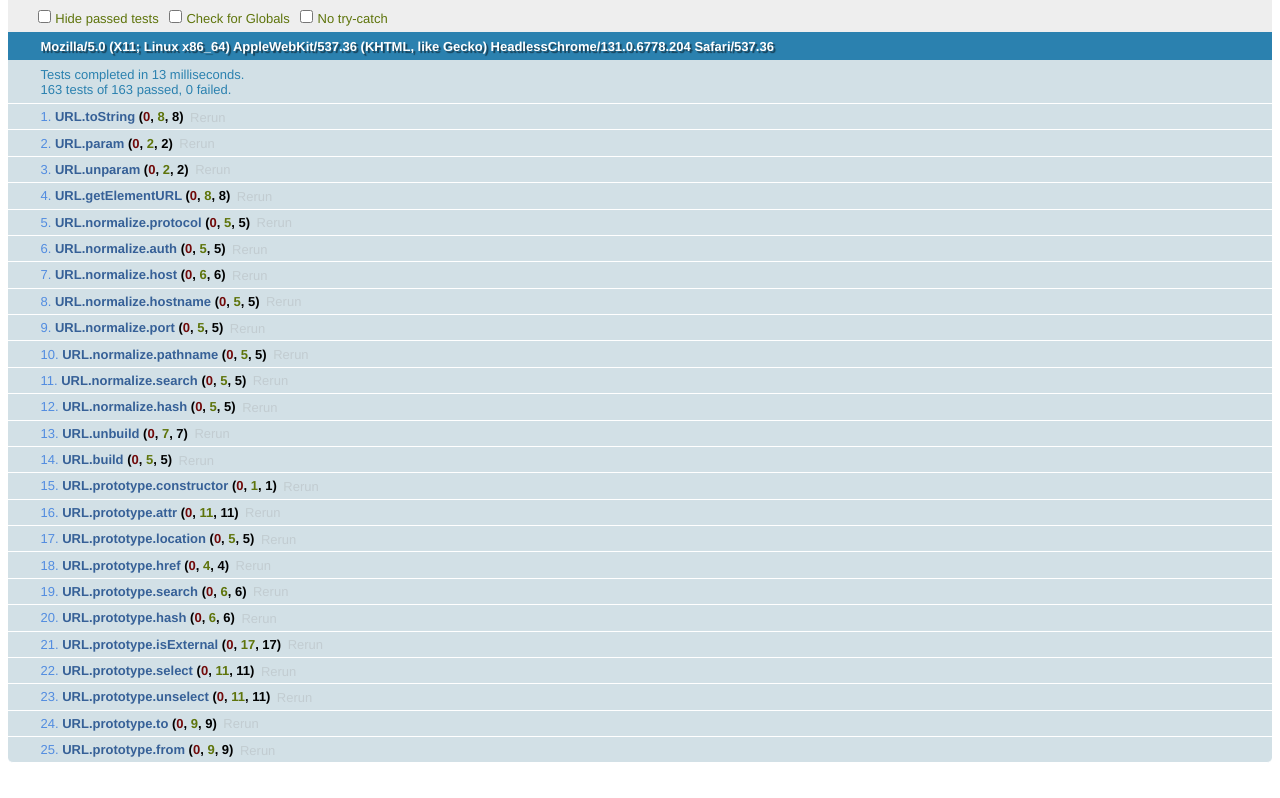
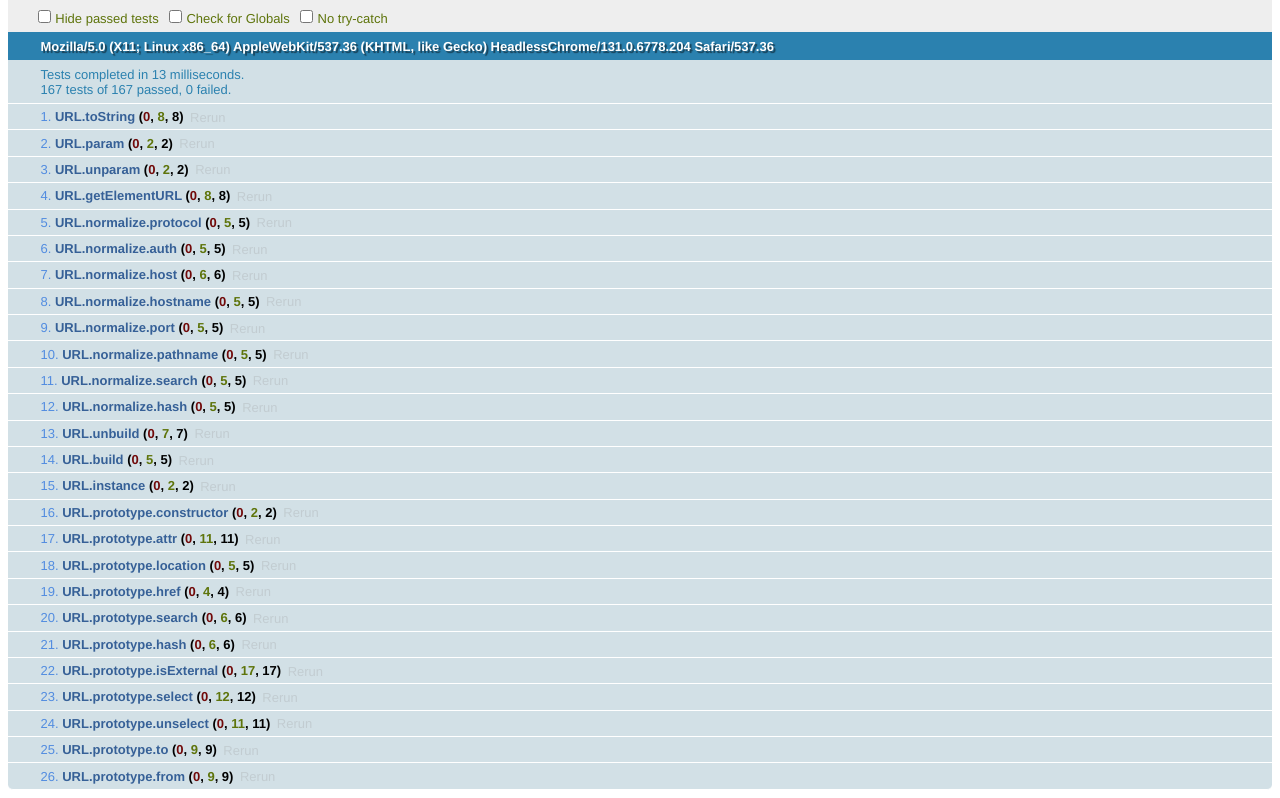
Before and after one commit to yeikos/js.url, a website: page test/index.html in a window 1280 px wide. Shown: the part 61-859 px from the top of the page. Before the commit the page ends 832 px from the top, so only its background shows below. Drawn offline with Linux system fonts and the light colour scheme.

Commit message:
URL v1.2.1

```diff
--- a/package.json
+++ b/package.json
@@ -1,7 +1,7 @@
 {
 
 	"name": "kurl",
-	"version": "1.2.0",
+	"version": "1.2.1",
 	"author": "yeikos",
 	"description": "It's an javascript class that parses an URL and convert it into a object with similar properties to object Location (window.location). Also included inverse process (object to URL string), and a lot of features that it will help you to modify a URL easily.",
 	"homepage": "https://github.com/yeikos/js.url",
--- a/test/index.html
+++ b/test/index.html
@@ -4,7 +4,7 @@
     <head>
 
         <meta http-equiv="Content-Type" content="text/html; charset=UTF-8" />
-        <title>JavaScript/NodeJS URL</title>
+        <title>JavaScript/NodeJS URL v1.2.1</title>
 
         <link rel="stylesheet" href="qunit.css" />
         <script src="qunit.js"></script>
@@ -227,7 +227,7 @@
 
                 });
 
-                deepEqual( normalize.host('localhost'), {
+                deepEqual( normalize.host('LocalHost'), {
 
                     hostname: 'localhost',
                     port: ''
@@ -236,7 +236,7 @@
 
                 deepEqual( normalize.host('[FE80::0202:B3FF:FE1E:8329]:80'), {
 
-                    hostname: '[FE80::0202:B3FF:FE1E:8329]',
+                    hostname: '[fe80::0202:b3ff:fe1e:8329]',
                     port: '80'
 
                 });
@@ -265,9 +265,9 @@
 
                 strictEqual( normalize.hostname('127.0.0.1'), '127.0.0.1');
 
-                strictEqual( normalize.hostname('localhost'), 'localhost');
+                strictEqual( normalize.hostname('LocalHost'), 'localhost');
 
-                strictEqual( normalize.hostname('[FE80::0202:B3FF:FE1E:8329]'), '[FE80::0202:B3FF:FE1E:8329]');
+                strictEqual( normalize.hostname('[FE80::0202:B3FF:FE1E:8329]'), '[fe80::0202:b3ff:fe1e:8329]');
 
                 strictEqual( normalize.hostname('invalid<'), '');
 
@@ -497,15 +497,23 @@
 
             });
 
+            test('URL.instance', function() {
+
+                strictEqual( URL.instance() instanceof URL, true );
+
+                strictEqual( URL.instance([], function() {
+
+                    this.test = true;
+
+                }).test, true );
+
+            });
+
             test('URL.prototype.constructor', function() {
 
-                strictEqual(
+                strictEqual( new URL() instanceof URL, true );
 
-                    URL() instanceof URL,
-
-                    true
-
-                );
+                strictEqual( URL() instanceof URL, true );
 
             });
 
@@ -706,6 +714,8 @@
                 var input = 'http://guest@localhost:80/filename.html?a=1#top',
                     url = URL(input);
 
+                strictEqual( URL('subsection', 'http://localhost/section/').select('pathname'), '/section/subsection' );
+
                 strictEqual( url.select.apply(url, URL.attributes), input );
 
                 strictEqual( url.select('protocol'), 'http://' );
--- a/url.js
+++ b/url.js
@@ -1,5 +1,5 @@
 /*!
- * @name JavaScript/NodeJS URL v1.2.0
+ * @name JavaScript/NodeJS URL v1.2.1
  * @autor yeikos
 
  * Copyright 2013 - https://github.com/yeikos/js.url
@@ -11,35 +11,37 @@
 
 	var Public = function URL(url, location) {
 
-		// Si la instancia no ha sido creada, creamos una nueva
+		// Si la instancia no ha sido creada
 
-		var self = (this instanceof URL) ? this : new Public(false);
+		if (!(this instanceof Public))
+
+			// Devolvemos una instancia
+
+			return Public.instance(arguments);
 
 		// Inicializamos el objeto contenedor de atributos
 
-		self._attributes = {};
+		this._attributes = {};
 
-		// Si el único argumento recibido es `false` no operamos sobre la instancia
+		// Si la instancia sobre la que nos encontramos no es `location`
 
-		if (arguments.length === 1 && url === false)
+		if (!this.isLocation)
 
-			return self;
+			// Creamos la instancia `location`con un marcador para evitar repetir código
 
-		// Definimos la instancia `location`
+			this.location = Public.instance((arguments.length > 1)  ? [location] : [], function() {
 
-		self.location = new Public(false);
+				this.isLocation = true;
 
-		// Establecemos la URL
+			});
 
-		if (location !== undefined)
+		// Establecemos la dirección
 
-			self.location.href(location);
+		if (arguments.length)
 
-		if (url !== undefined)
+			this.href(url);
 
-			self.href(url);
-
-		return self;
+		return this;
 
 	}, publicName = 'URL';
 
@@ -398,7 +400,7 @@
 
 			// Si la entrada no es válida deacuerdo al estandar devolvemos una cadena vacía
 
-			return Public.normalize.regex_rfc3986_host.test(input = Public.toString(input)) ? input : '';
+			return Public.normalize.regex_rfc3986_host.test(input = Public.toString(input).toLowerCase()) ? input : '';
 
 		},
 
@@ -448,6 +450,26 @@
 			return _normalizeQuery.apply(this, ['hash', input]);
 
 		}
+
+	};
+
+	// Crea una nueva instancia con la posibilidad de interactuar con ella antes de llamar a su constructor original
+
+	Public.instance = function(argv, callback) {
+
+		var Foo = function URL(callback) {
+
+			if (typeof callback === 'function')
+
+				callback.call(this);
+
+		};
+
+		return (Foo.prototype = Public.prototype).constructor.apply(
+
+			new Foo(callback), argv
+
+		);
 
 	};
 
@@ -960,7 +982,7 @@
 
 		// Obtenemos los atributos actuales
 
-		var attr = this.attr(),
+		var attr = Public.unbuild(this._attributes, (this.location instanceof Public) ? this.location._attributes : false),
 
 		// Contenedor de atributos
 
@@ -1023,7 +1045,7 @@
 
 		// Devolvemos la URL construida con los atributos seleccionados
 
-		return Public.build(result, (this.location instanceof Public) ? this.location._attributes : false);
+		return Public.build(result);
 
 	}
 
```
Also changed, not shown: examples/basic.html (+56 -7 lines), README.md, url.min.js.
